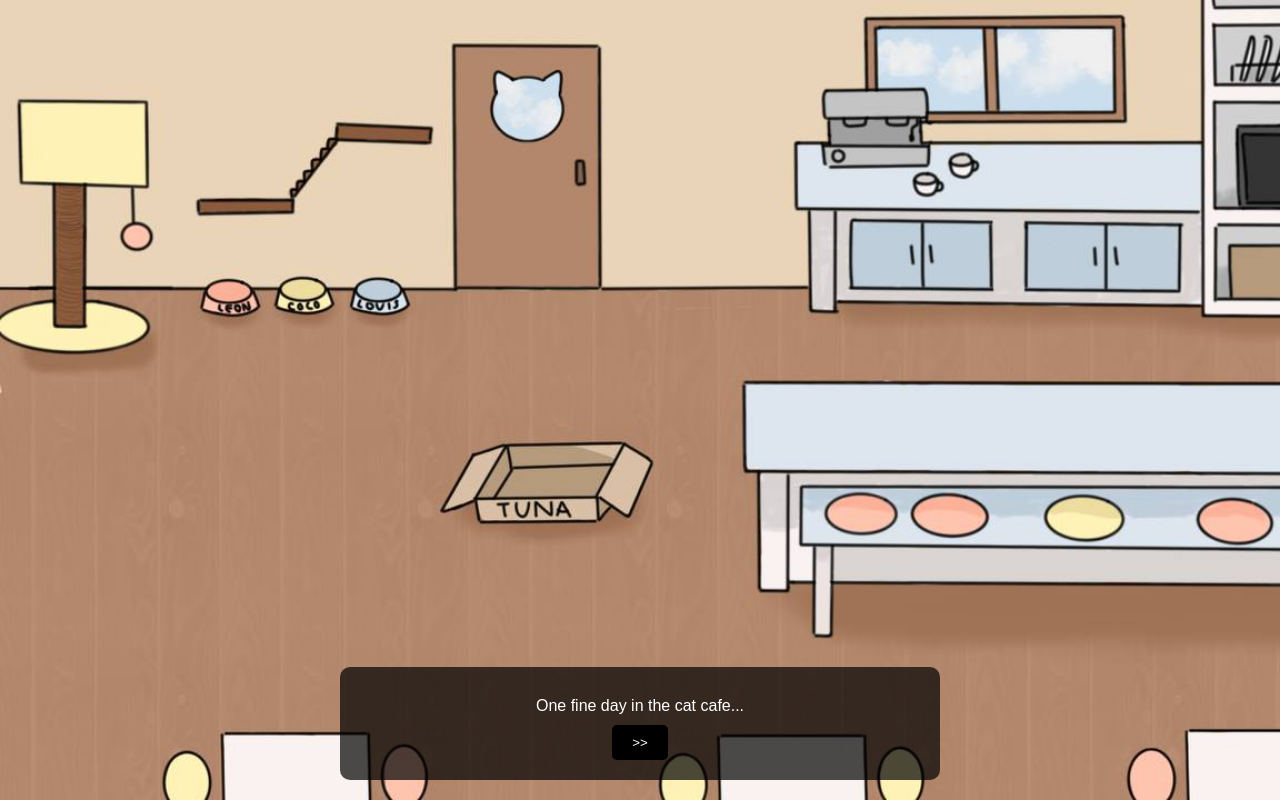
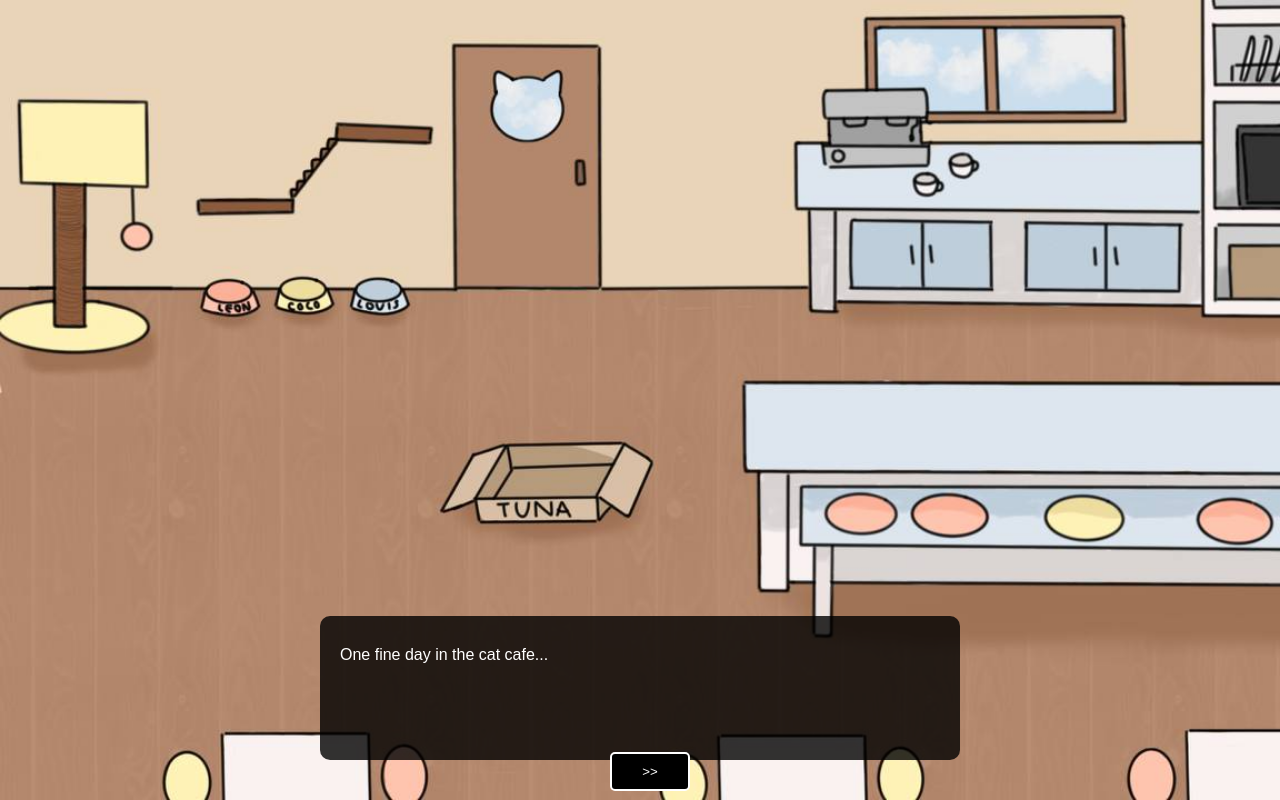
Before and after one commit to hoshiirae/HacknRoll2025, a React (Vite) app in the folder hacknroll/: page / in a window 1280 px wide. Both pictures are taken after a click on the button 640 px from the left and 625 px from the top of the page. Built offline with nearby package versions, Linux system fonts and the light colour scheme.

Commit message:
fixed dialogue

```diff
--- a/hacknroll/src/components/Dialogue.jsx
+++ b/hacknroll/src/components/Dialogue.jsx
@@ -29,11 +29,11 @@ const Dialogue = ({dialogue, onClose}) => {
           <div className="dialogue-box">
             <h2>{currentDialogue.character}</h2>
             <p>{currentDialogue.text}</p>
+          </div>
 
-            {currentDialogue.id === 1 ? null : <button onClick={handlePrevious}>{'<<'}</button>}
+          {currentDialogue.id === 1 ? null : <button onClick={handlePrevious}>{'<<'}</button>}
             {currentDialogue.id === 6 ? <button onClick={onClose}>{'Close'}</button> :
                 <button onClick={handleNext}>{'>>'}</button>}
-          </div>
         </div>
       );
 };
--- a/hacknroll/src/styles/dialogue.css
+++ b/hacknroll/src/styles/dialogue.css
@@ -9,37 +9,55 @@
 }
 
 .cat-image img {
-    max-width: 100%;
+    position: absolute;
+    top: 50%;
+    left: 60%;
+    width: 60%;
     height: auto;
     display: block;
     margin: 0 auto;
+    z-index: 100;
 }
 
 .dialogue-box {
-    background: rgba(0, 0, 0, 0.7);
+    position: absolute;
+    background: rgba(0, 0, 0, 0.8);
     color: white;
     padding: 20px;
     border-radius: 10px;
     position: fixed;
-    bottom: 20px;
-    width: 90%;
-    max-width: 600px;
+    bottom: 40px;
+    width: 50%;
+    height: 18%;
     left: 50%;
     transform: translateX(-50%);
+    z-index: 50;
 }
 
 .dialogue-box h2 {
+    display: flex;
     margin: 0 0 10px;
 }
 
-.dialogue-box button {
+.dialogue-box p {
+    display: flex;
+    text-align: left;
+    width: 65%;
+    word-wrap: break-word;
+}
+
+.dialogue-container button {
+    position: relative;
     background-color: #000;
     color: white;
-    border: none;
-    padding: 10px 20px;
-    margin-top: 10px;
+    border-color: white;
+    border-style: solid;
+    padding: 10px 30px;
+    margin-left: 20px;
+    margin-top: 94%;
     cursor: pointer;
     border-radius: 5px;
+    z-index: 100;
 }
 
 .dialogue-box button:hover {
```
